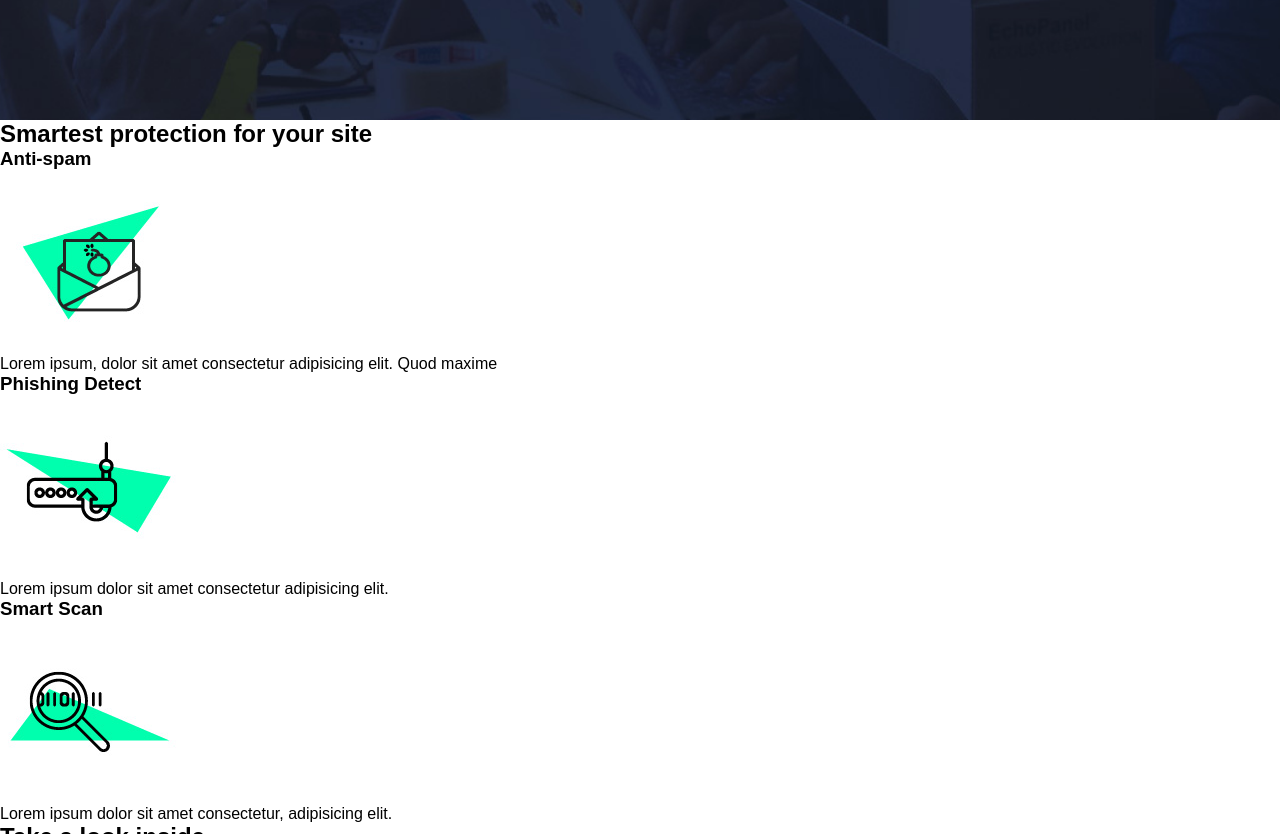
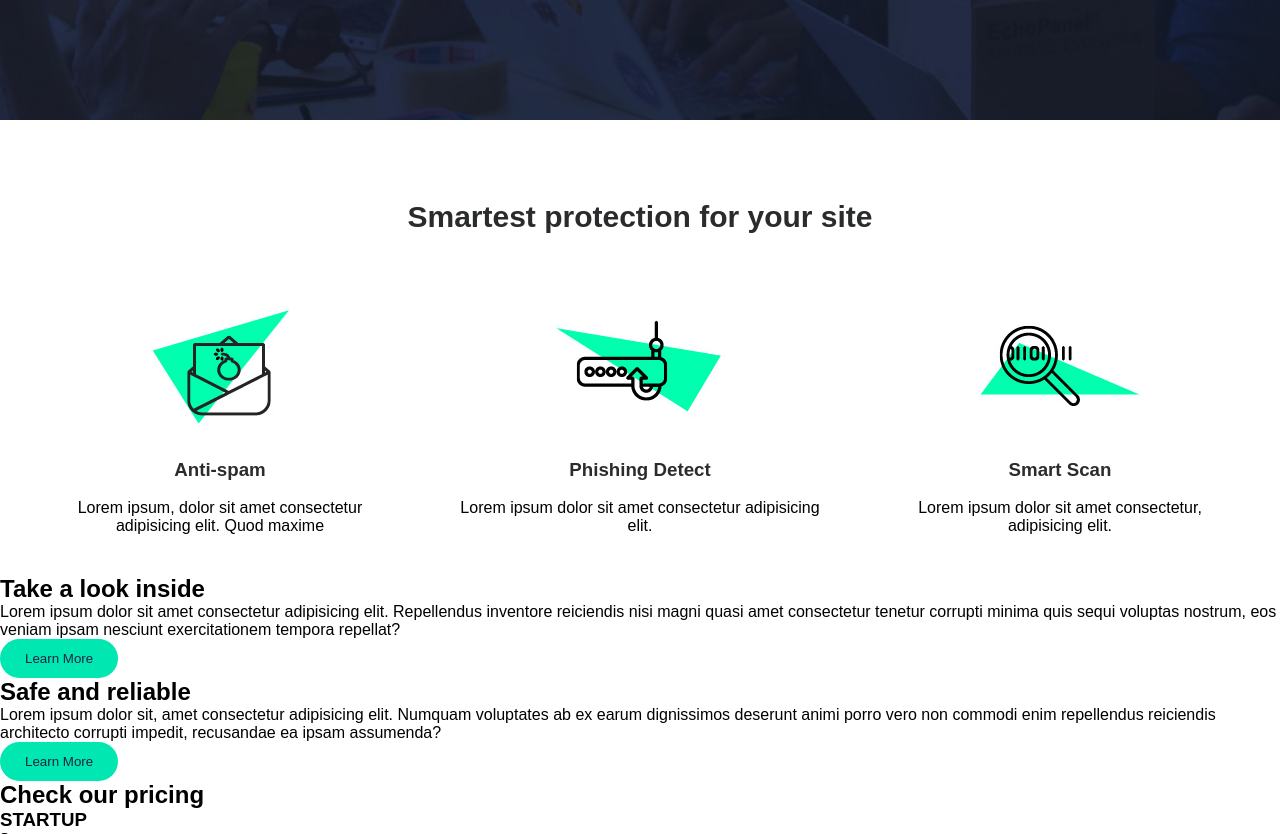
Before and after one commit to Jeronimo765/proyectoAtlas, a plain HTML site: page index.html in a window 1280 px wide. Shown: the part 680-1514 px from the top of the page. Drawn offline with Linux system fonts and the light colour scheme.

Commit message:
first commit

```diff
--- a/index.html
+++ b/index.html
@@ -38,36 +38,43 @@
         <div class="h2-smartest">
             <h2>Smartest protection for your site</h2>
         </div>
+
+        <div class="contenedor-servicios">
+
+            <div class="servicio">
+                <div class="img1-carta">
+                    <img src="/assets/images/smart-protect-1.jpg" alt="Imagen Anti-spam">
+                </div>
                 <div class="h3-carta">
                     <h3>Anti-spam</h3>
                 </div>
-        <div class="img1-carta">
-            <img src="/assets/images/smart-protect-1.jpg" alt="Imagen Anti-spam">
+                <br>
+                <p>Lorem ipsum, dolor sit amet consectetur adipisicing elit. Quod maxime</p>
             </div>
 
-        <p>
-            Lorem ipsum, dolor sit amet consectetur adipisicing elit. Quod maxime
-        </p>
+
+            <div class="servicio">
+                <div class="img2-llave">
+                    <img src="/assets/images/smart-protect-2.jpg" alt="Imagen Phishing Detect">
+                </div>
                 <div class="h3-llave">
                     <h3>Phishing Detect</h3>
                 </div>
-        <div class="img2-llave">
-            <img src="/assets/images/smart-protect-2.jpg" alt="Imagen Phishing Detect">
+                <br>
+                <p>Lorem ipsum dolor sit amet consectetur adipisicing elit.</p>
             </div>
 
-        <p>
-            Lorem ipsum dolor sit amet consectetur adipisicing elit.
-        </p>
+            <div class="servicio">
+                <div class="img3-lupa">
+                    <img src="/assets/images/smart-protect-3.jpg" alt="Imagen Smart Scan">
+                </div>
                 <div class="h3-lupa">
                     <h3>Smart Scan</h3>
                 </div>
-
-        <div class="img3-lupa">
-            <img src="/assets/images/smart-protect-3.jpg" alt="Imagen Smart Scan">
+                <br>
+                <p>Lorem ipsum dolor sit amet consectetur, adipisicing elit.</p>
             </div>
-        <p>
-            Lorem ipsum dolor sit amet consectetur, adipisicing elit.
-        </p>
+        </div>
 
         <div class="take">
             <h2>Take a look inside</h2>
--- a/styles/style.css
+++ b/styles/style.css
@@ -63,9 +63,55 @@ html {
 
 button {
     background-color: #00e7b1;
-    color: white;
+    color: #192440;
     padding: 12px 25px;
     border: none;
     border-radius: 20px;
 
 }
+
+.h2-smartest {
+    color: #2A2B2C;
+    text-align: center;
+    font-size: 20px;
+    margin-top: 70px;
+}
+
+.h2-smartest {
+    color: #2A2B2C;
+    text-align: center;
+    font-size: 20px;
+    margin-top: 80px;
+}
+
+
+.contenedor-servicios {
+    display: flex;
+    justify-content: space-between;
+    gap: 20px;
+    padding: 40px;
+    flex-wrap: wrap;
+}
+
+
+.servicio {
+    width: 30%;
+    text-align: center;
+}
+
+.servicio img {
+    max-width: 100%;
+    height: auto;
+}
+
+.h3-carta {
+    color: #2B2C2C;
+}
+
+.h3-llave {
+    color: #2B2C2C;
+}
+
+.h3-lupa {
+    color: #2B2C2C;
+}
```
Lines whose indentation alone changed are shown as unchanged.
